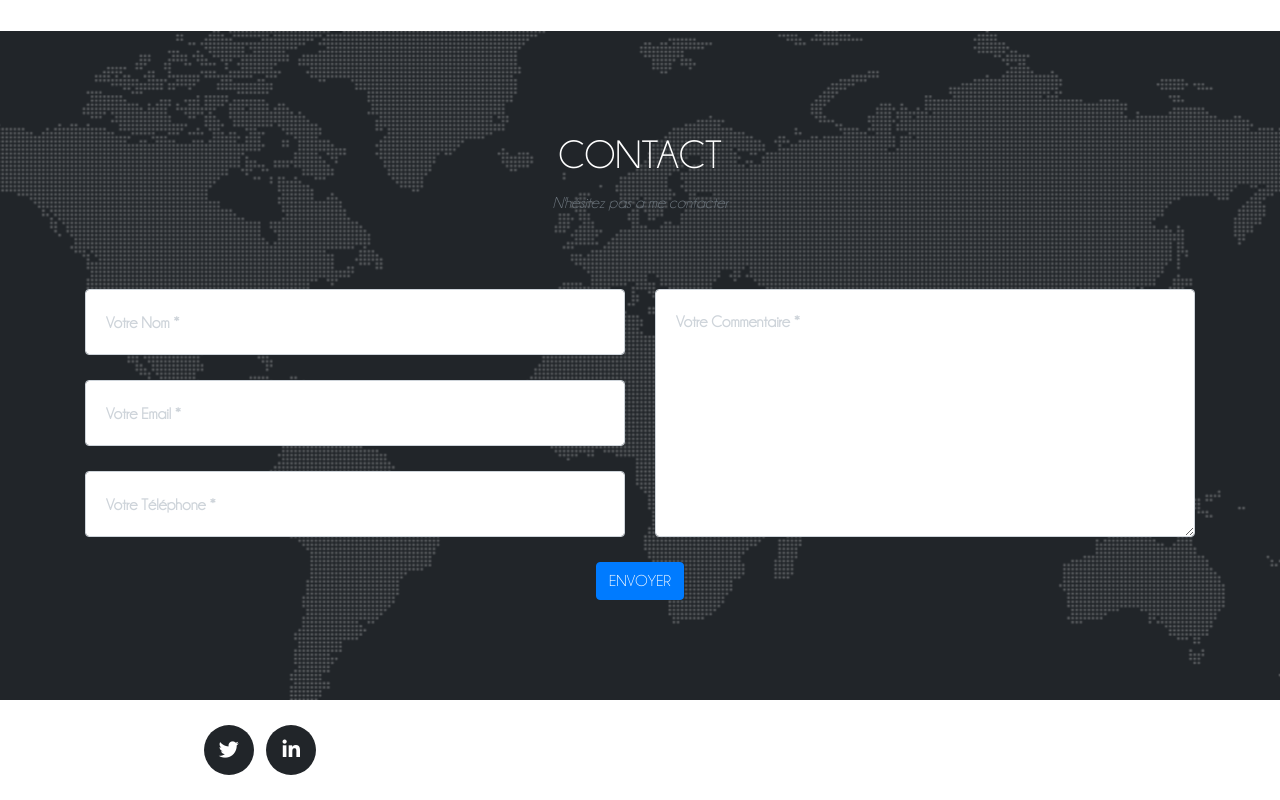
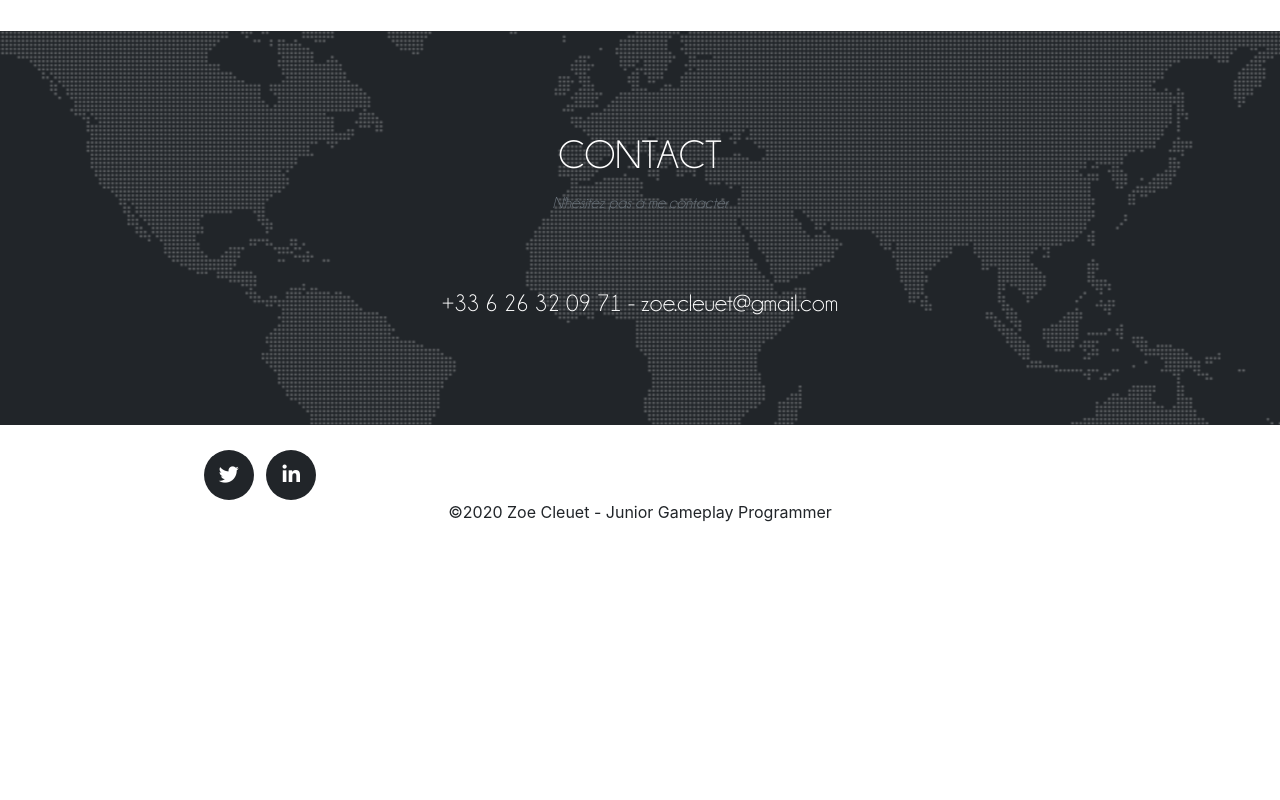
Before and after one commit to Zoe-Cleuet/ZoeCleuet, a website with bundled scripts: page index.html in a window 1280 px wide. Shown: the part 4371-5171 px from the top of the page. After the commit the page ends 4920 px from the top, so only its background shows below. Built offline with nearby package versions, Linux system fonts and the light colour scheme; files whose address does not match are found by name.

Commit message:
add contact and modif image for cursus

```diff
--- a/index.html
+++ b/index.html
@@ -312,8 +312,10 @@
         <div class="col-lg-12 text-center">
           <h2 class="section-heading text-uppercase">Contact</h2>
           <h3 class="section-subheading text-muted">N'hésitez pas a me contacter</h3>
+          <h4 class="section-heading">+33 6 26 32 09 71 - zoe.cleuet@gmail.com</h4>
         </div>
       </div>
+        <!--
       <div class="row">
         <div class="col-lg-12">
           <form id="contactForm" name="sentMessage" novalidate="novalidate">
@@ -347,6 +349,7 @@
           </form>
         </div>
       </div>
+-->
     </div>
   </section>
 
@@ -366,10 +369,12 @@
                 <i class="fab fa-linkedin-in"></i>
               </a>
             </li>
+
           </ul>
         </div>
       </div>
     </div>
+      <a>©2020 Zoe Cleuet - Junior Gameplay Programmer</a>
   </footer>
 
   <!-- Portfolio Modals -->
```
Also changed, not shown: img/about/1.jpg, img/about/2.jpg, img/about/3.jpg (deleted), img/about/4.jpg (deleted), img/about/5.png (deleted).
